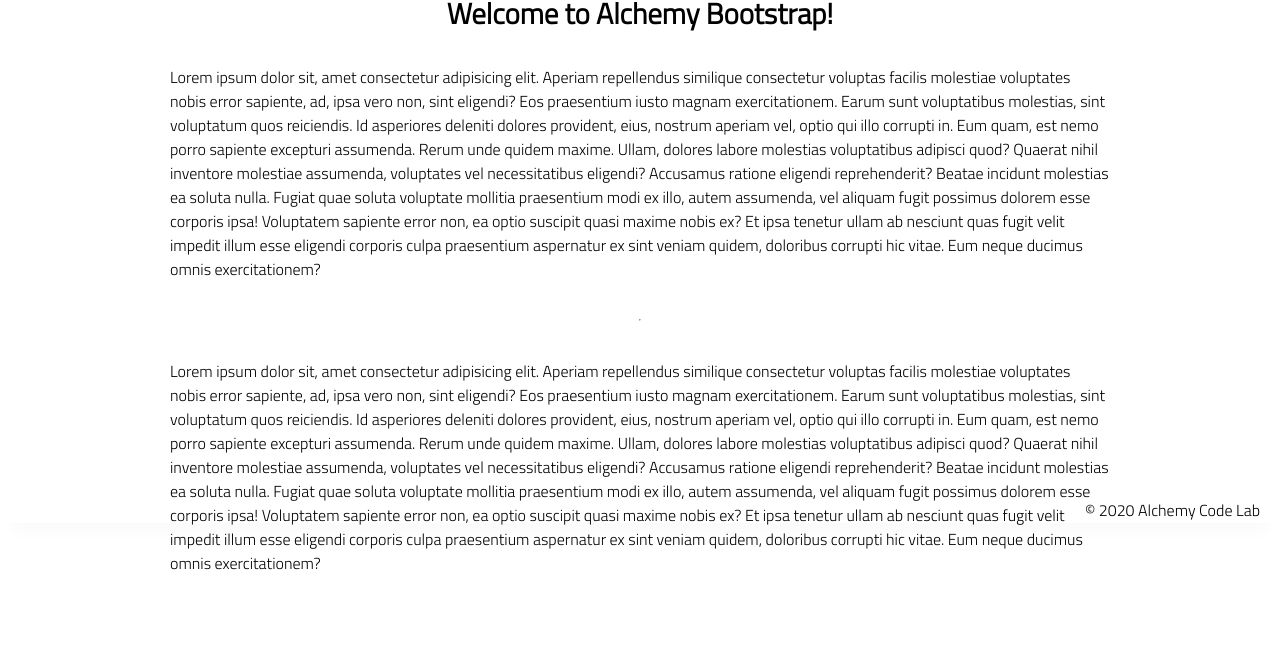
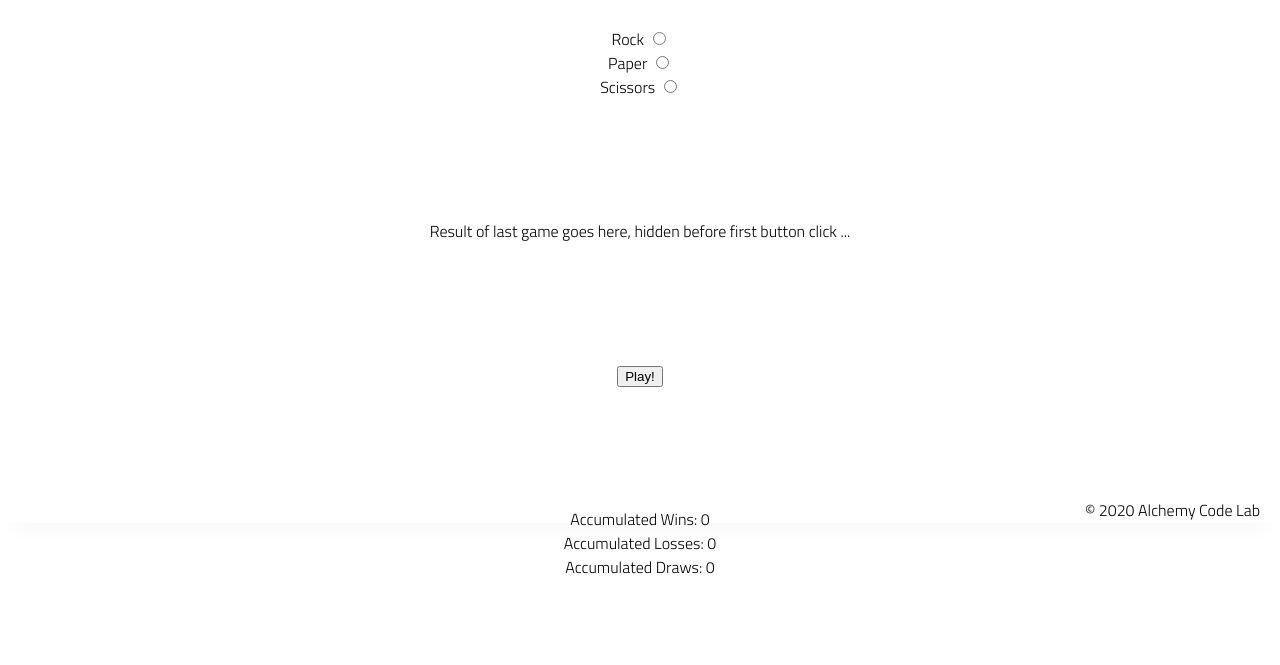
Before and after one commit to satyadvaya/jun20-lab03-rock-paper-scissors, a plain HTML site: page index.html in a window 1280 px wide. Shown: the part 277-942 px from the top of the page. After the commit the page ends 916 px from the top, so only its background shows below. Drawn offline with Linux system fonts and the light colour scheme.

Commit message:
initial commit, basic HTML scaffolding

```diff
--- a/index.html
+++ b/index.html
@@ -9,7 +9,7 @@
     <link rel="stylesheet" href="./styles/reset.css">
     <link rel="stylesheet" href="./styles/style.css">
     <link rel="stylesheet" href="./styles/home.css">
-    <title>Document</title>
+    <title>Rock, Paper, Scissors</title>
 </head>
 
 <body>
@@ -18,51 +18,55 @@
             <img src="assets/big-logo.png" />
         </div>
     </header>
+
     <main>
-        <section class="main-section">
-            <img class="main-logo" src="./assets/alchemy-logo.png" />
+        <section>
             <h2>
-                Welcome to Alchemy Bootstrap!
+                Welcome to Rock, Paper, Scissors!
             </h2>
+        </section>
 
-            <p>
-                Lorem ipsum dolor sit, amet consectetur adipisicing elit. Aperiam repellendus similique consectetur
-                voluptas facilis molestiae voluptates nobis error sapiente, ad, ipsa vero non, sint eligendi? Eos
-                praesentium iusto magnam exercitationem.
-                Earum sunt voluptatibus molestias, sint voluptatum quos reiciendis. Id asperiores deleniti dolores
-                provident, eius, nostrum aperiam vel, optio qui illo corrupti in. Eum quam, est nemo porro sapiente
-                excepturi assumenda.
-                Rerum unde quidem maxime. Ullam, dolores labore molestias voluptatibus adipisci quod? Quaerat nihil
-                inventore molestiae assumenda, voluptates vel necessitatibus eligendi? Accusamus ratione eligendi
-                reprehenderit? Beatae incidunt molestias ea soluta nulla.
-                Fugiat quae soluta voluptate mollitia praesentium modi ex illo, autem assumenda, vel aliquam fugit
-                possimus dolorem esse corporis ipsa! Voluptatem sapiente error non, ea optio suscipit quasi maxime nobis
-                ex?
-                Et ipsa tenetur ullam ab nesciunt quas fugit velit impedit illum esse eligendi corporis culpa
-                praesentium aspernatur ex sint veniam quidem, doloribus corrupti hic vitae. Eum neque ducimus omnis
-                exercitationem?
-            </p>
-            <hr />
-            <p>
-                Lorem ipsum dolor sit, amet consectetur adipisicing elit. Aperiam repellendus similique consectetur
-                voluptas facilis molestiae voluptates nobis error sapiente, ad, ipsa vero non, sint eligendi? Eos
-                praesentium iusto magnam exercitationem.
-                Earum sunt voluptatibus molestias, sint voluptatum quos reiciendis. Id asperiores deleniti dolores
-                provident, eius, nostrum aperiam vel, optio qui illo corrupti in. Eum quam, est nemo porro sapiente
-                excepturi assumenda.
-                Rerum unde quidem maxime. Ullam, dolores labore molestias voluptatibus adipisci quod? Quaerat nihil
-                inventore molestiae assumenda, voluptates vel necessitatibus eligendi? Accusamus ratione eligendi
-                reprehenderit? Beatae incidunt molestias ea soluta nulla.
-                Fugiat quae soluta voluptate mollitia praesentium modi ex illo, autem assumenda, vel aliquam fugit
-                possimus dolorem esse corporis ipsa! Voluptatem sapiente error non, ea optio suscipit quasi maxime nobis
-                ex?
-                Et ipsa tenetur ullam ab nesciunt quas fugit velit impedit illum esse eligendi corporis culpa
-                praesentium aspernatur ex sint veniam quidem, doloribus corrupti hic vitae. Eum neque ducimus omnis
-                exercitationem?
-            </p>
+        <section>
+            <label>
+                Rock
+                <input type="radio" name="rps" value="rock">
+            </label>
+            <label>
+                Paper
+                <input type="radio" name="rps" value="paper">
+            </label>
+            <label>
+                Scissors
+                <input type="radio" name="rps" value="scissors">
+            </label>
+        </section>
 
+        <section>
+            <div>
+                Result of last game goes here, hidden before first button click ...
+            </div>
         </section>
+
+        <section>
+            <div>
+                <button id="button-id">Play!</button>
+            </div>
+        </section>
+
+        <section>
+            <div>
+                Accumulated Wins: <span id="wins">0</span>
+            </div>
+            <div>
+                Accumulated Losses: <span id="losses">0</span>
+            </div>
+            <div>
+                Accumulated Draws: <span id="draws">0</span>
+            </div>
+        </section>
+
     </main>
+
     <footer>
         <div class="copy gutter-right">&copy; 2020 Alchemy Code Lab</div>
     </footer>
```
